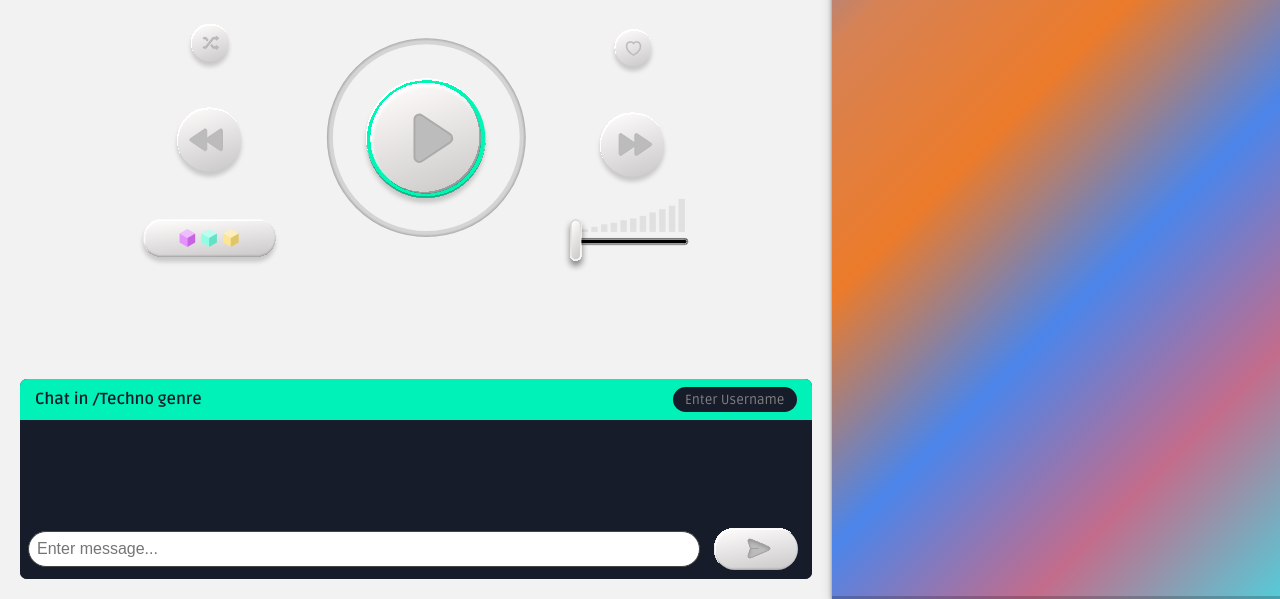
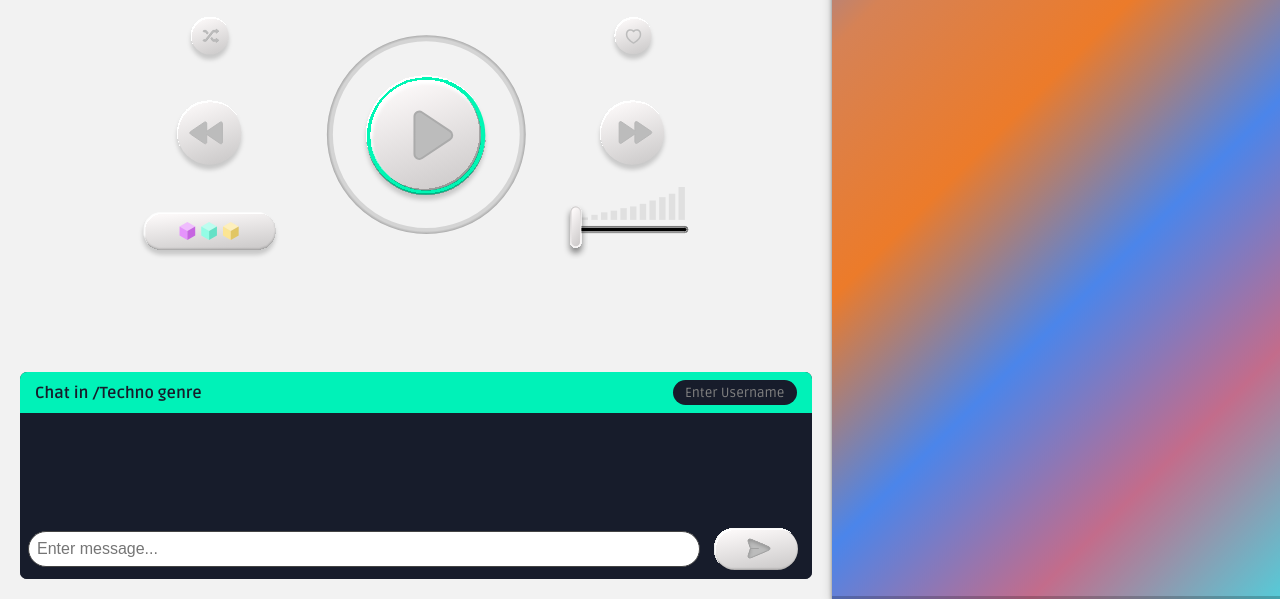
Before and after one commit to wadadawadada/fony, a plain HTML site: page index.html in a window 1280 px wide. Shown: the part 201-800 px from the top of the page. Drawn offline with Linux system fonts and the light colour scheme.

Commit message:
aligns fixes

```diff
--- a/player.css
+++ b/player.css
@@ -131,11 +131,9 @@
   flex-direction: column;
   align-items: center;
   gap: 45px;
+  height: 100%;
 }
 
-.left-stack {
-  margin-top: 0.4rem;
-}
 
 /* Center (big circle with play/pause) */
 .center-circle {
```
